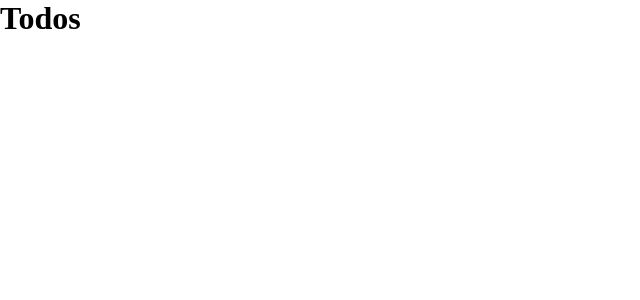
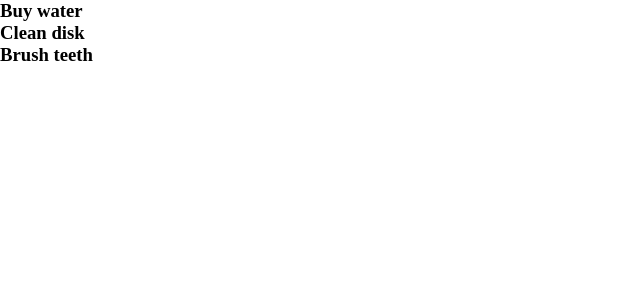
Before and after one commit to webroyit/f1vjs3-FirstVue, a Vue app: page / in a window 1280 px wide. Shown: the top 300 px of the page, without its empty margins (0-640 px from the left). Built offline with nearby package versions, Linux system fonts and the light colour scheme.

Commit message:
Use v-for to loop through array to display the data

```diff
--- a/src/components/Todos.vue
+++ b/src/components/Todos.vue
@@ -1,12 +1,18 @@
 <template>
     <div>
-        <h1>Todos</h1>
+        <!-- v-bind to add key -->
+        <!-- v-for to loop through array  -->
+        <div v-bind:key="todo.id" v-for="todo in todos">
+            <h3>{{todo.title}}</h3>
+        </div>
     </div>
 </template>
 
 <script>
 export default {
-    name: "Todos"
+    name: "Todos",
+    // get the data from another component
+    props: ["todos"]
 }
 </script>
 
```
